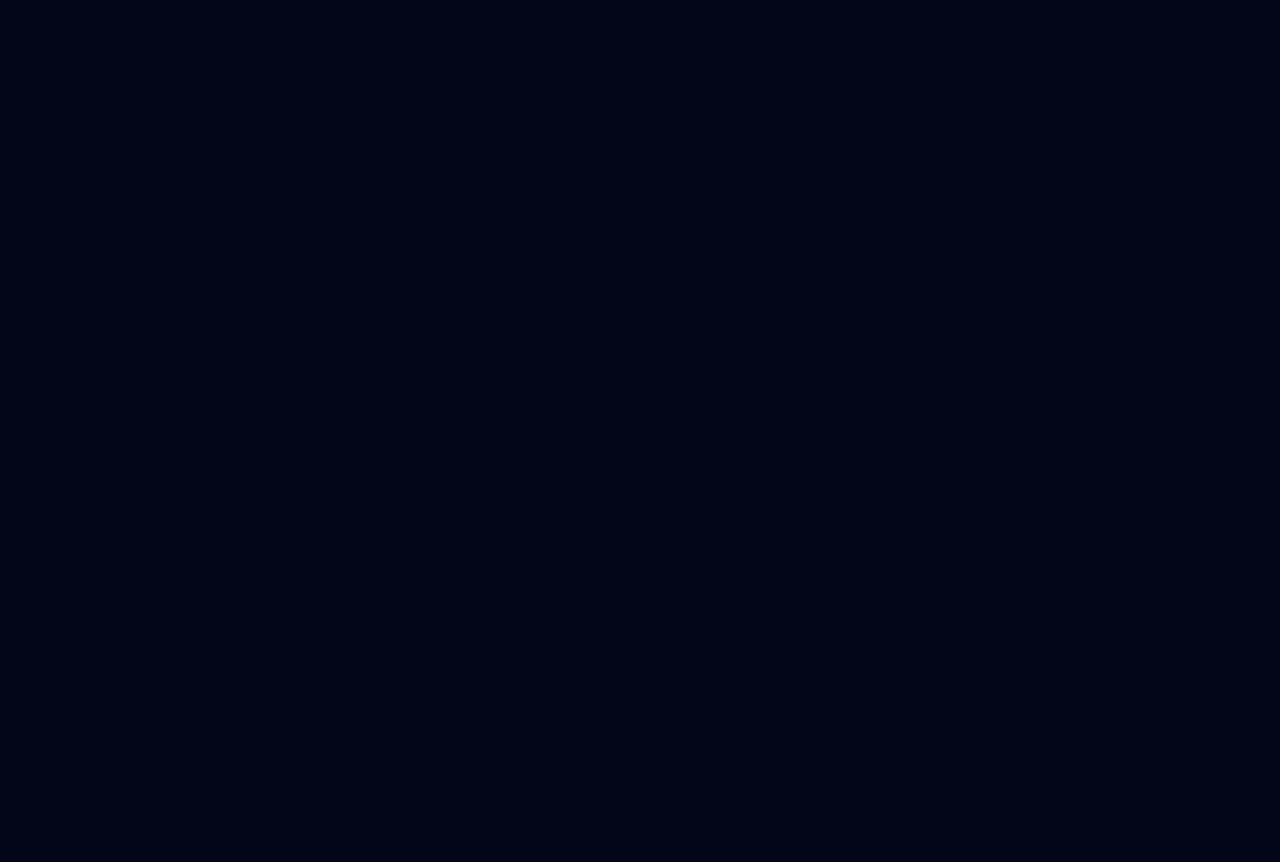
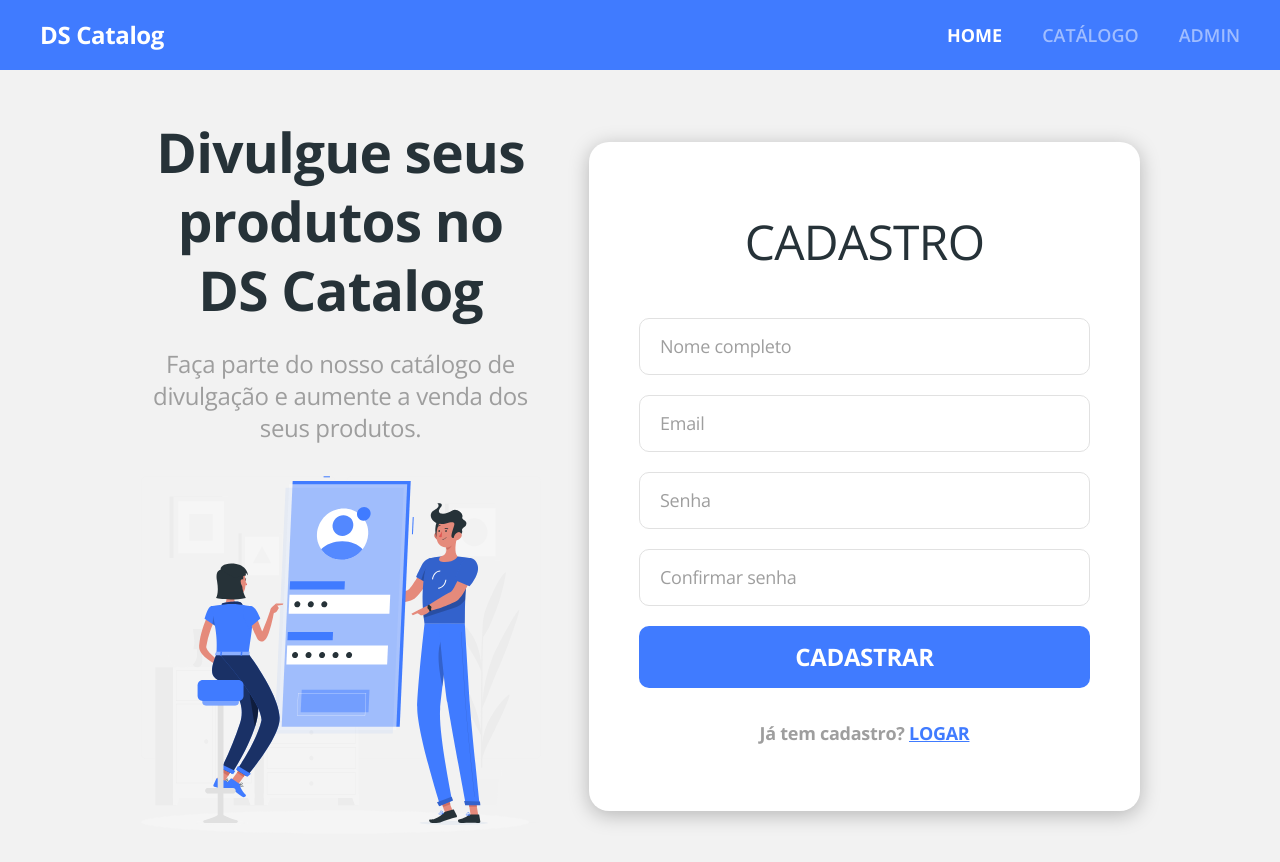
Before and after one commit to fabianoqss/frontend-ecommerce-microsservices, a React (Vite) app: page /register in a window 1280 px wide. Before the commit this address had no page. Shown: the top 862 px of the page. Before the commit the page ends 800 px from the top, so only its background shows below. Built offline with nearby package versions, Linux system fonts and the light colour scheme.

Commit message:
:sparkless: feat: Implementação da página de registro e da validação com Hookform+Zod

```diff
--- a/src/App.tsx
+++ b/src/App.tsx
@@ -1,5 +1,6 @@
 import { BrowserRouter, Routes, Route } from 'react-router-dom'
 import LoginPage from './pages/LoginPage'
+import RegisterPage from './pages/RegisterPage'
 import ProductCatalog from './pages/ProductCatalog'
 import HomePage from './pages/HomePage'
 import ProductDetails from './pages/ProductDetails'
@@ -10,6 +11,7 @@ function App() {
       <Routes>
         <Route path="" element={<LoginPage />} />
         <Route path="/" element={<LoginPage />} />
+        <Route path="/register" element={<RegisterPage />} />
         <Route path="/ProductCatalog" element={<ProductCatalog />} />
         <Route path="/home" element={<HomePage />} />
         <Route path="/ProductDetails" element={<ProductDetails />} />
--- a/src/pages/LoginPage.tsx
+++ b/src/pages/LoginPage.tsx
@@ -1,7 +1,6 @@
 import { useState, type FormEventHandler } from 'react'
+import { Link } from 'react-router-dom'
 
-
-const imgArrow = 'https://www.figma.com/api/mcp/asset/17bbadf7-8042-4dab-892a-1384bf53a18e'
 
 function LoginPage() {
   const [email, setEmail] = useState('')
@@ -99,7 +98,7 @@ function LoginPage() {
             >
               LOGAR
               <div className="absolute right-0 top-0 bottom-0 w-[62px] bg-[rgba(38,50,56,0.5)] rounded-r-[10px] flex items-center justify-center">
-                <img src={imgArrow} alt="" className="w-5 h-5" />
+                <img src="./assets/Seta.svg" alt="" className="w-5 h-5" />
               </div>
             </button>
           </form>
@@ -107,9 +106,9 @@ function LoginPage() {
           {/* Register */}
           <p className="mt-8 text-[18px] font-bold tracking-[-0.27px] text-center">
             <span className="text-[#9e9e9e]">Não tem Cadastro? </span>
-            <a href="#" className="text-[#407bff] underline hover:text-[#3068e0]">
+            <Link to="/register" className="text-[#407bff] underline hover:text-[#3068e0]">
               CADASTRAR
-            </a>
+            </Link>
           </p>
 
         </div>
--- /dev/null
+++ b/src/pages/RegisterPage.tsx
@@ -0,0 +1,142 @@
+import { type SubmitHandler, useForm } from 'react-hook-form'
+import { z } from 'zod'
+import { zodResolver } from '@hookform/resolvers/zod'
+import { Link } from 'react-router-dom'
+
+const registerSchema = z.object({
+  name: z.string().min(3, 'Nome deve ter pelo menos 3 caracteres'),
+  email: z.string().email('E-mail com formato inválido'),
+  password: z.string().min(6, 'Senha deve ter pelo menos 6 caracteres'),
+  confirmPassword: z.string(),
+}).refine((data) => data.password === data.confirmPassword, {
+  message: 'As senhas não coincidem',
+  path: ['confirmPassword'],
+})
+
+type Inputs = z.infer<typeof registerSchema>
+
+const RegisterPage = () => {
+  const { register, handleSubmit, formState: { errors } } = useForm<Inputs>({
+    resolver: zodResolver(registerSchema),
+  })
+
+  const onSubmitForm: SubmitHandler<Inputs> = (data) => {
+    console.log(data)
+  }
+
+  return (
+    <div
+      className="min-h-screen bg-[#f2f2f2] text-[#263238]"
+      style={{ fontFamily: "'Open Sans', sans-serif" }}
+    >
+      {/* Navbar */}
+      <nav className="bg-[#407bff] h-[70px] flex items-center px-10">
+        <span className="text-white font-bold text-2xl tracking-[-0.36px]">DS Catalog</span>
+        <div className="ml-auto flex items-center gap-10 text-lg">
+          <Link to="/home" className="text-white font-bold">HOME</Link>
+          <Link to="/ProductCatalog" className="text-white/50 font-semibold hover:text-white transition-colors">CATÁLOGO</Link>
+          <a href="#" className="text-white/50 font-semibold hover:text-white transition-colors">ADMIN</a>
+        </div>
+      </nav>
+
+      {/* Content */}
+      <div className="flex items-center justify-between gap-12 px-[140px] py-12 min-h-[calc(100vh-70px)]">
+
+        {/* Left: illustration */}
+        <div className="flex-1 max-w-[700px] flex flex-col items-center text-center">
+          <h1 className="text-[#263238] text-[55px] font-bold leading-tight tracking-[-0.825px] max-w-[647px] mb-6">
+            Divulgue seus produtos no DS Catalog
+          </h1>
+          <p className="text-[#9e9e9e] text-2xl tracking-[-0.36px] max-w-[516px] mb-8">
+            Faça parte do nosso catálogo de divulgação e aumente a venda dos seus produtos.
+          </p>
+          <img
+            src="/assets/DesenhoLogin.svg"
+            alt="Ilustração DS Catalog"
+            className="w-full max-w-[400px] object-contain mx-auto block"
+          />
+        </div>
+
+        {/* Right: register form */}
+        <div className="bg-white rounded-[20px] shadow-[0px_4px_20px_0px_rgba(0,0,0,0.25)] w-[551px] shrink-0 py-16 px-[50px] flex flex-col items-center">
+
+          <h2 className="text-[#263238] text-[48px] tracking-[-0.72px] font-normal mb-10">
+            CADASTRO
+          </h2>
+
+          <form className="w-full space-y-5" onSubmit={handleSubmit(onSubmitForm)} noValidate>
+
+            {/* Nome */}
+            <div>
+              <div className={`border rounded-[10px] px-5 py-[14px] ${errors.name ? 'border-red-400' : 'border-[#e1e1e1]'}`}>
+                <input
+                  type="text"
+                  placeholder="Nome completo"
+                  {...register('name')}
+                  className="w-full text-[#263238] text-[18px] tracking-[-0.27px] outline-none bg-transparent placeholder:text-[#9e9e9e]"
+                />
+              </div>
+              {errors.name && <span className="text-red-500 text-[14px] mt-1 ml-1">{errors.name.message}</span>}
+            </div>
+
+            {/* Email */}
+            <div>
+              <div className={`border rounded-[10px] px-5 py-[14px] ${errors.email ? 'border-red-400' : 'border-[#e1e1e1]'}`}>
+                <input
+                  type="email"
+                  placeholder="Email"
+                  {...register('email')}
+                  className="w-full text-[#263238] text-[18px] tracking-[-0.27px] outline-none bg-transparent placeholder:text-[#9e9e9e]"
+                />
+              </div>
+              {errors.email && <span className="text-red-500 text-[14px] mt-1 ml-1">{errors.email.message}</span>}
+            </div>
+
+            {/* Senha */}
+            <div>
+              <div className={`border rounded-[10px] px-5 py-[14px] ${errors.password ? 'border-red-400' : 'border-[#e1e1e1]'}`}>
+                <input
+                  type="password"
+                  placeholder="Senha"
+                  {...register('password')}
+                  className="w-full text-[#263238] text-[18px] tracking-[-0.27px] outline-none bg-transparent placeholder:text-[#9e9e9e]"
+                />
+              </div>
+              {errors.password && <span className="text-red-500 text-[14px] mt-1 ml-1">{errors.password.message}</span>}
+            </div>
+
+            {/* Confirmar senha */}
+            <div>
+              <div className={`border rounded-[10px] px-5 py-[14px] ${errors.confirmPassword ? 'border-red-400' : 'border-[#e1e1e1]'}`}>
+                <input
+                  type="password"
+                  placeholder="Confirmar senha"
+                  {...register('confirmPassword')}
+                  className="w-full text-[#263238] text-[18px] tracking-[-0.27px] outline-none bg-transparent placeholder:text-[#9e9e9e]"
+                />
+              </div>
+              {errors.confirmPassword && <span className="text-red-500 text-[14px] mt-1 ml-1">{errors.confirmPassword.message}</span>}
+            </div>
+
+            <button
+              type="submit"
+              className="w-full bg-[#407bff] hover:bg-[#3068e0] active:bg-[#2558c8] transition-colors rounded-[10px] h-[62px] flex items-center justify-center text-white font-bold text-2xl tracking-[-0.36px] mt-4"
+            >
+              CADASTRAR
+            </button>
+          </form>
+
+          <p className="mt-8 text-[18px] font-bold tracking-[-0.27px] text-center">
+            <span className="text-[#9e9e9e]">Já tem cadastro? </span>
+            <Link to="/" className="text-[#407bff] underline hover:text-[#3068e0]">
+              LOGAR
+            </Link>
+          </p>
+
+        </div>
+      </div>
+    </div>
+  )
+}
+
+export default RegisterPage
```
Also changed, not shown: public/assets/Seta.svg (added).
